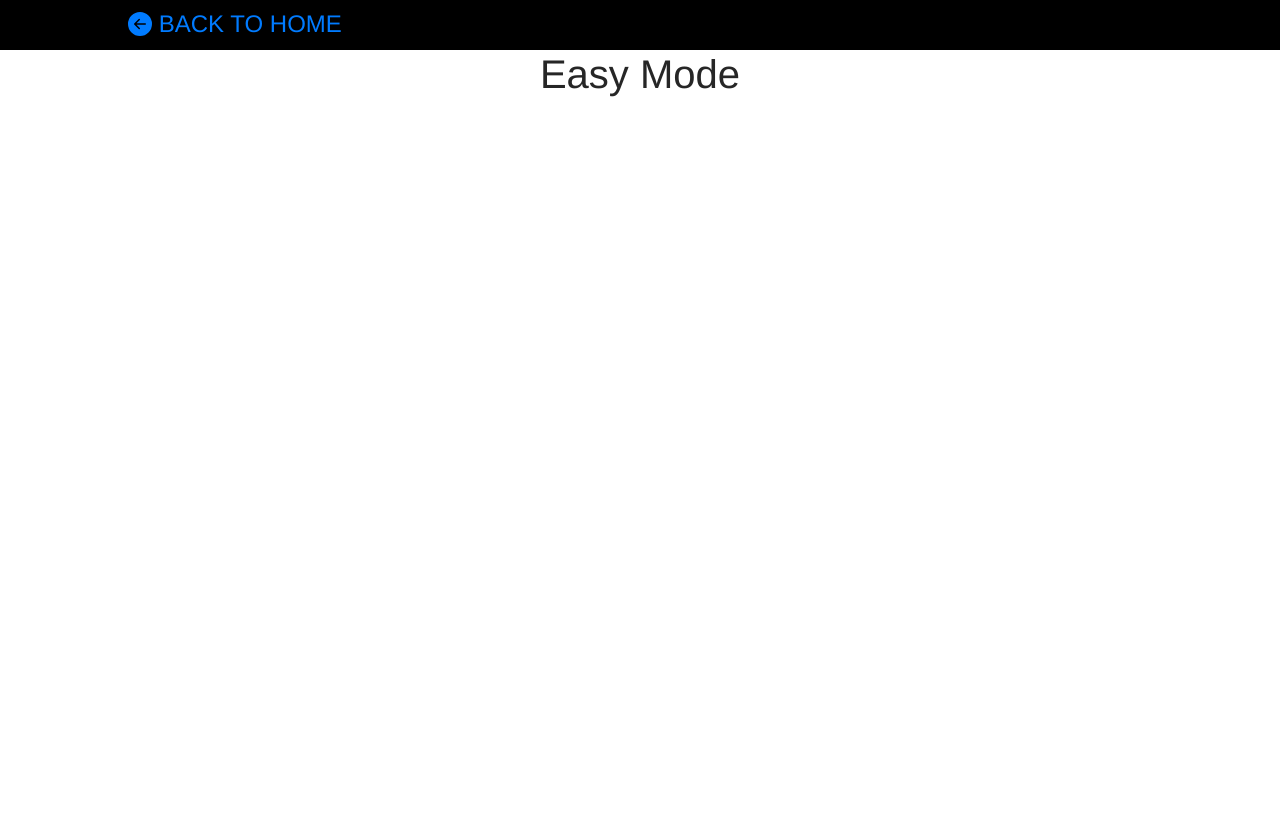
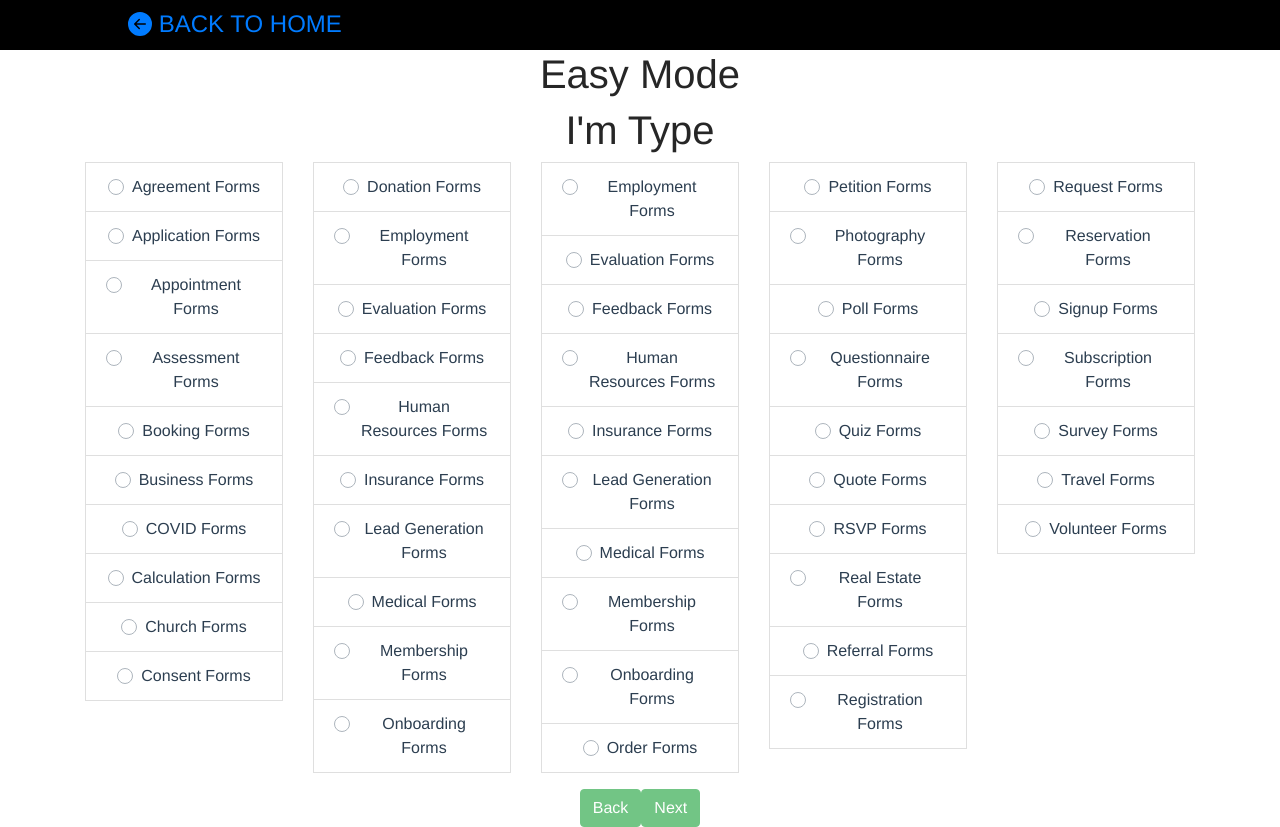
Before and after one commit to NithinMSV/DynamicForms, a Vue app in the folder dynforms/: page /easy in a window 1280 px wide. Before the commit the page ends 800 px from the top, so only its background shows below. Built offline with nearby package versions, Linux system fonts and the light colour scheme; what vue-qrcode-reader, vue-toast-notification would draw is missing.

Commit message:
Easy Mode in progress

```diff
--- a/dynforms/src/views/Easy.vue
+++ b/dynforms/src/views/Easy.vue
@@ -1,6 +1,83 @@
 <template>
     <div class="easymode">
         <h1>Easy Mode</h1>
+        <!-- <p>{{steps[incr]}}</p>
+        <p>{{incr}}</p> -->
+        <div v-if="incr === 0">
+            <h1>I'm Type</h1>
+    <div class="container">
+        <div class="row">
+        <div class="col">
+        <ul class="list-group">
+        <b-form-group >
+  <li class="list-group-item" v-for="(option, index) in optionLimited1" :key="index">
+      <div class="custom-control custom-radio">
+        <input type="radio" :id="index" name="customRadio" class="custom-control-input">
+        <label class="custom-control-label" :for="index">{{option.text}}</label>
+      </div>
+        </li>
+        </b-form-group>
+        </ul>
+    </div>
+    <div class="col">
+        <ul class="list-group">
+        <b-form-group >
+  <li class="list-group-item" v-for="(option, index) in optionLimited2" :key="index">
+      <div class="custom-control custom-radio">
+        <input type="radio" :id="index" name="customRadio" class="custom-control-input">
+        <label class="custom-control-label" :for="index">{{option.text}}</label>
+      </div>
+        </li>
+        </b-form-group>
+        </ul>
+    </div>
+    <div class="col">
+        <ul class="list-group">
+        <b-form-group >
+  <li class="list-group-item" v-for="(option, index) in optionLimited3" :key="index">
+      <div class="custom-control custom-radio">
+        <input type="radio" :id="index" name="customRadio" class="custom-control-input">
+        <label class="custom-control-label" :for="index">{{option.text}}</label>
+      </div>
+        </li>
+        </b-form-group>
+        </ul>
+    </div>
+    <div class="col">
+        <ul class="list-group">
+        <b-form-group >
+  <li class="list-group-item" v-for="(option, index) in optionLimited4" :key="index">
+      <div class="custom-control custom-radio">
+        <input type="radio" :id="index" name="customRadio" class="custom-control-input">
+        <label class="custom-control-label" :for="index">{{option.text}}</label>
+      </div>
+        </li>
+        </b-form-group>
+        </ul>
+    </div>
+    <div class="col">
+        <ul class="list-group">
+        <b-form-group >
+  <li class="list-group-item" v-for="(option, index) in optionLimited5" :key="index">
+      <div class="custom-control custom-radio">
+        <input type="radio" :id="index" name="customRadio" class="custom-control-input">
+        <label class="custom-control-label" :for="index">{{option.text}}</label>
+      </div>
+        </li>
+        </b-form-group>
+        </ul>
+    </div>
+    </div>
+    </div>
+        </div>
+        <div v-if="incr === 1">
+            <h1>I'm Template</h1>
+        </div>
+        <div v-if="incr === 2">
+            <h1>I'm Fields</h1>
+        </div>
+        <b-button variant="success" @click="incr--" :disabled="incr <= 0">Back</b-button>
+        <b-button variant="success" @click="incr++" :disabled="incr >= steps.length - 1 || selectedType === ''">Next</b-button>
     </div>
 </template>
 
@@ -9,6 +86,74 @@ export default {
     name: 'EasyMode',
     components: {
 
+    },
+    data() {
+        return {
+            selectedType: '',
+            incr: 0,
+            steps: ['Type', 'Template', 'Fields'],
+            selected: 'first',
+            options: [
+            { text: 'Agreement Forms', value: 'Agreement' },
+            { text: 'Application Forms', value: 'Application' },
+            { text: 'Appointment Forms', value: 'Appointment' },
+            { text: 'Assessment Forms', value: 'Assessment' },
+            { text: 'Booking Forms', value: 'Booking' },
+            { text: 'Business Forms', value: 'Business' },
+            { text: 'COVID Forms', value: 'COVID' },
+            { text: 'Calculation Forms', value: 'Calculation' },
+            { text: 'Church Forms', value: 'Church' },
+            { text: 'Consent Forms', value: 'Consent' },
+            { text: 'Contact Forms', value: 'Contact' },
+            { text: 'Donation Forms', value: 'Donation' },
+            { text: 'Employment Forms', value: 'Employment' },
+            { text: 'Evaluation Forms', value: 'Evaluation' },
+            { text: 'Feedback Forms', value: 'Feedback' },
+            { text: 'Human Resources Forms', value: 'Human Resources' },
+            { text: 'Insurance Forms', value: 'Insurance' },
+            { text: 'Lead Generation Forms', value: 'Lead Generation' },
+            { text: 'Medical Forms', value: 'Medical' },
+            { text: 'Membership Forms', value: 'Membership' },
+            { text: 'Onboarding Forms', value: 'Onboarding' },
+            { text: 'Order Forms', value: 'Order' },
+            { text: 'Payment Forms', value: 'Payment' },
+            { text: 'Petition Forms', value: 'Petition' },
+            { text: 'Photography Forms', value: 'Photography' },
+            { text: 'Poll Forms', value: 'Poll' },
+            { text: 'Questionnaire Forms', value: 'Questionnaire' },
+            { text: 'Quiz Forms', value: 'Quiz' },
+            { text: 'Quote Forms', value: 'Quote' },
+            { text: 'RSVP Forms', value: 'RSVP' },
+            { text: 'Real Estate Forms', value: 'Real Estate' },
+            { text: 'Referral Forms', value: 'Referral' },
+            { text: 'Registration Forms', value: 'Registration' },
+            { text: 'Report Forms', value: 'Report' },
+            { text: 'Request Forms', value: 'Request' },
+            { text: 'Reservation Forms', value: 'Reservation' },
+            { text: 'Signup Forms', value: 'Signup' },
+            { text: 'Subscription Forms', value: 'Subscription' },
+            { text: 'Survey Forms', value: 'Survey' },
+            { text: 'Travel Forms', value: 'Travel' },
+            { text: 'Volunteer Forms', value: 'Volunteer' },
+            ]
+        }
+    },
+    computed: {
+        optionLimited1() {
+        return this.options.slice(0, 10)
+    },
+        optionLimited2() {
+        return this.options.slice(11, 21)
+    },
+        optionLimited3() {
+        return this.options.slice(12, 22)
+    },
+        optionLimited4() {
+        return this.options.slice(23, 33)
+    },
+        optionLimited5() {
+        return this.options.slice(34, 41)
+    }
     }
 }
 </script>
```
